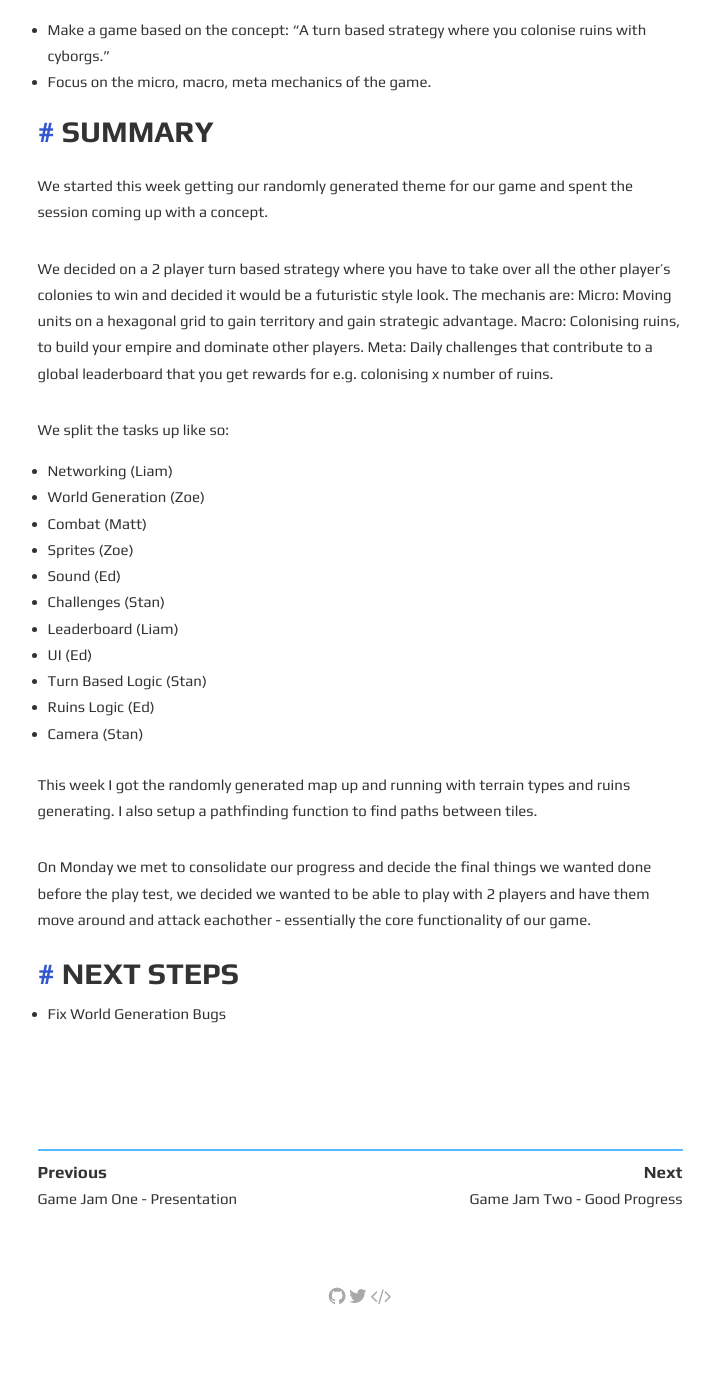
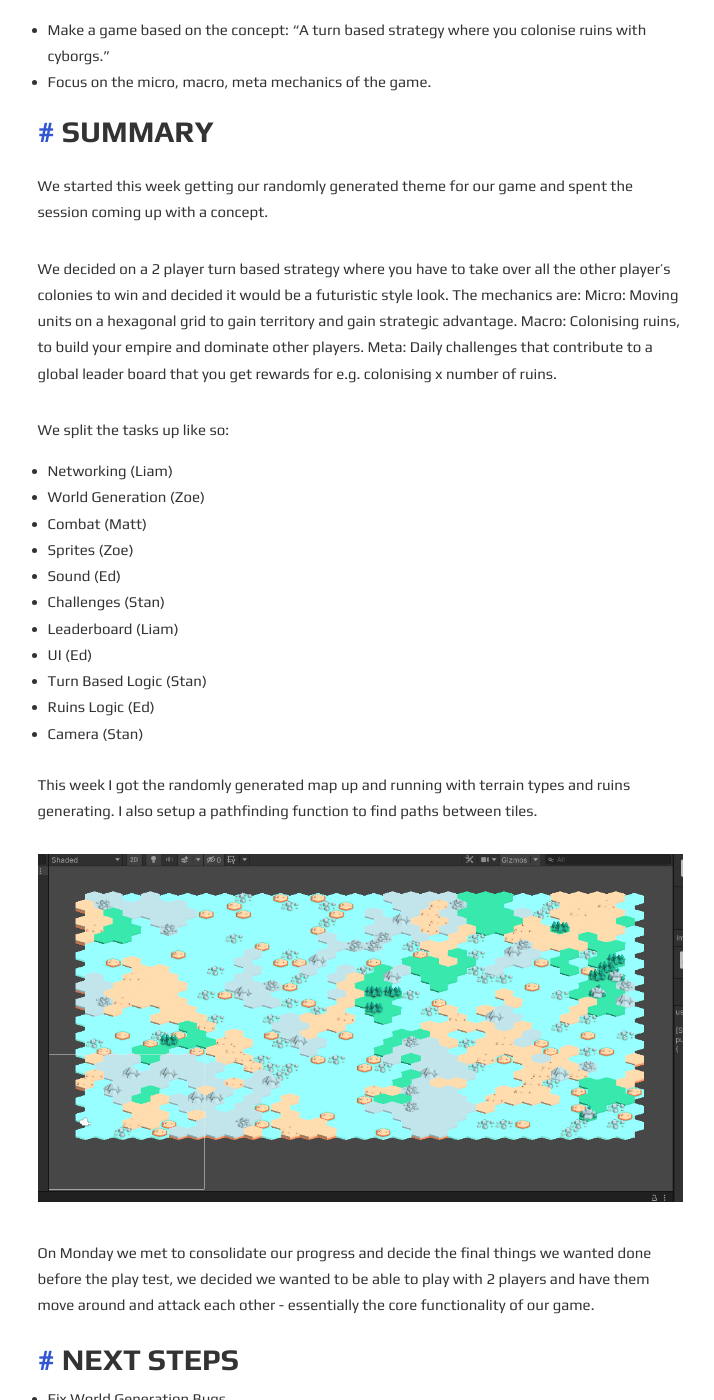
Before and after one commit to zar67/cgd-devlog, a Jekyll site: the page built from _posts/2021-11-23-jam-two-start.md, in a window 1280 px wide and 1400 px high, scrolled down 260 px. Shown: the whole window, without its empty margins (280-994 px from the left). Built offline with Jekyll 4.4.1, drawn with Linux system fonts in a browser that asks for light colours; before the commit the page ends 1586 px from its top, so only the background shows below that.

Commit message:
Weekly Update

```diff
--- a/_posts/2021-11-23-jam-two-start.md
+++ b/_posts/2021-11-23-jam-two-start.md
@@ -12,10 +12,10 @@ tags: jam-two turn-based-cyborgs
 # Summary
 We started this week getting our randomly generated theme for our game and spent the session coming up with a concept.
 
-We decided on a 2 player turn based strategy where you have to take over all the other player's colonies to win and decided it would be a futuristic style look. The mechanis are:
+We decided on a 2 player turn based strategy where you have to take over all the other player's colonies to win and decided it would be a futuristic style look. The mechanics are:
 Micro: Moving units on a hexagonal grid to gain territory and gain strategic advantage.
 Macro: Colonising ruins, to build your empire and dominate other players.
-Meta: Daily challenges that contribute to a global leaderboard that you get rewards for e.g. colonising x number of ruins.
+Meta: Daily challenges that contribute to a global leader board that you get rewards for e.g. colonising x number of ruins.
 
 We split the tasks up like so:
 - Networking (Liam)
@@ -32,7 +32,11 @@ We split the tasks up like so:
 
 This week I got the randomly generated map up and running with terrain types and ruins generating. I also setup a pathfinding function to find paths between tiles.
 
-On Monday we met to consolidate our progress and decide the final things we wanted done before the play test, we decided we wanted to be able to play with 2 players and have them move around and attack eachother - essentially the core functionality of our game.
+<p align="center">
+  <img src="{{site.baseurl}}/assets/jam-two/world-generation.png" alt="World Generation"/>
+</p>
+
+On Monday we met to consolidate our progress and decide the final things we wanted done before the play test, we decided we wanted to be able to play with 2 players and have them move around and attack each other - essentially the core functionality of our game.
 
 # Next Steps
 - Fix World Generation Bugs
```
Also changed, not shown: _posts/2021-11-30-jam-two-middle.md (+3 -3 lines), assets/jam-two/world-generation.png (added).
